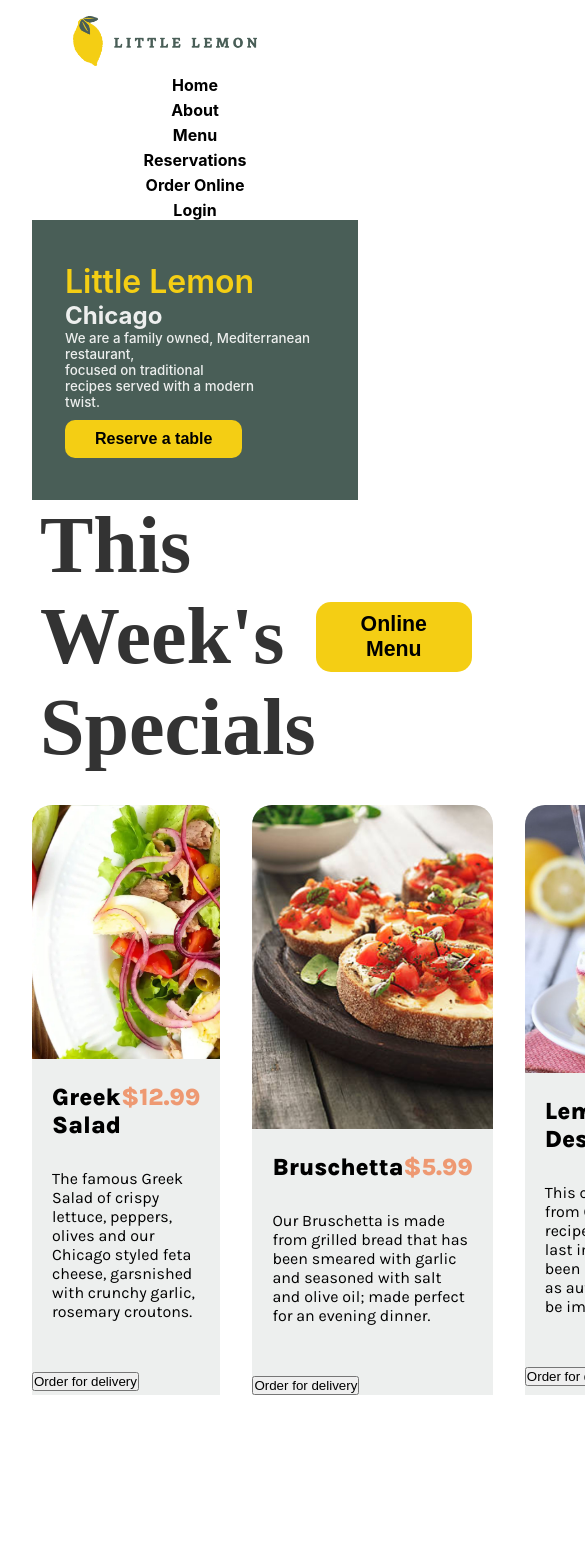
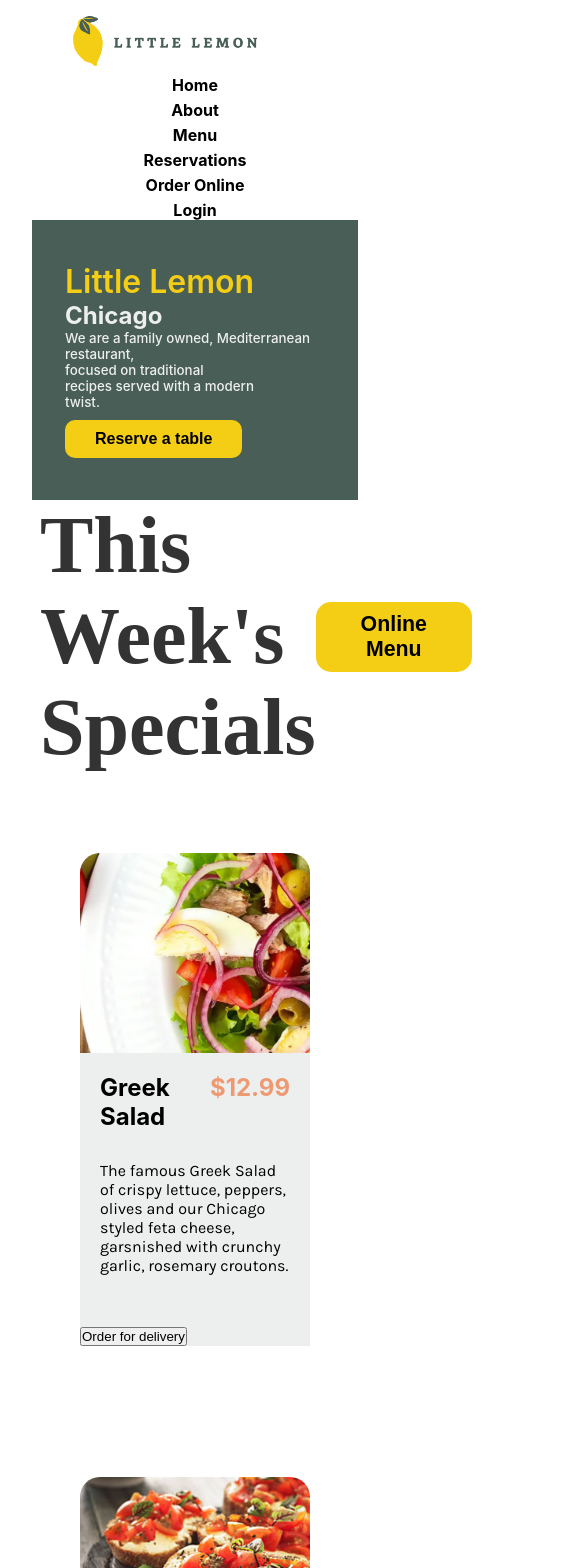
Before and after one commit to jonathanim/capstone-project, a React (Create React App) app: page / in a window 390 px wide. Shown: the top 1568 px of the page, 585 px wide, since content can reach past the window. Before the commit the page ends 1427 px from the top, so only its background shows below. Built offline with nearby package versions, Linux system fonts and the light colour scheme; a web font is replaced by a local one.

Commit message:
add media query to cards components

```diff
--- a/src/components/Header.css
+++ b/src/components/Header.css
@@ -78,7 +78,4 @@
      align-items: center;
     }
 
-    .header-left {
-
-    }
 }
--- a/src/components/Specials.css
+++ b/src/components/Specials.css
@@ -29,9 +29,23 @@
 
 
 .special-card-container {
-    display: flex;
-    justify-content:space-evenly;
-    gap:2rem;
+    display: grid;
+    grid-template-columns: 31% 31% 31%;
+    gap: 35px;
     margin: 2rem;
 
 }
+
+@media screen and (max-width: 800px) {
+    .special-card-container {
+        grid-template-columns: 47% 47%;
+    }
+}
+
+@media screen and (max-width: 699px){
+    .special-card-container  {
+        display: flex;
+        flex-direction: column;
+    }
+
+}
--- a/src/components/SpecialsCard.css
+++ b/src/components/SpecialsCard.css
@@ -1,22 +1,22 @@
 
 .card {
-    display: flex;
-    flex-direction: column;
     background-color: #edefee;
-    font-family: 'Karla', sans-serif;
     border-radius: 20px 20px 0 0;
 
 }
 
 .image-container {
+    width: 100%;
+    height: 300px;
     overflow: hidden;
+    display: flex;
     align-items: center;
     border-radius: 20px 20px 0 0;
 }
 
 .image-container img {
     width: 100%;
-    height: auto;
+
 }
 
 .card-title {
@@ -42,3 +42,24 @@
     font-weight: 400;
     font-family: 'Karla', sans-serif;
 }
+
+@media screen and (max-width: 1040px) {
+    .card {
+        grid-template-columns: 47% 47%;
+    }
+}
+
+
+@media screen and (max-width: 700px){
+    .card {
+        display: flex;
+        flex-direction: column;
+        margin:3rem
+    }
+
+
+    .image-container {
+        height: 200px;
+    }
+
+}
```
